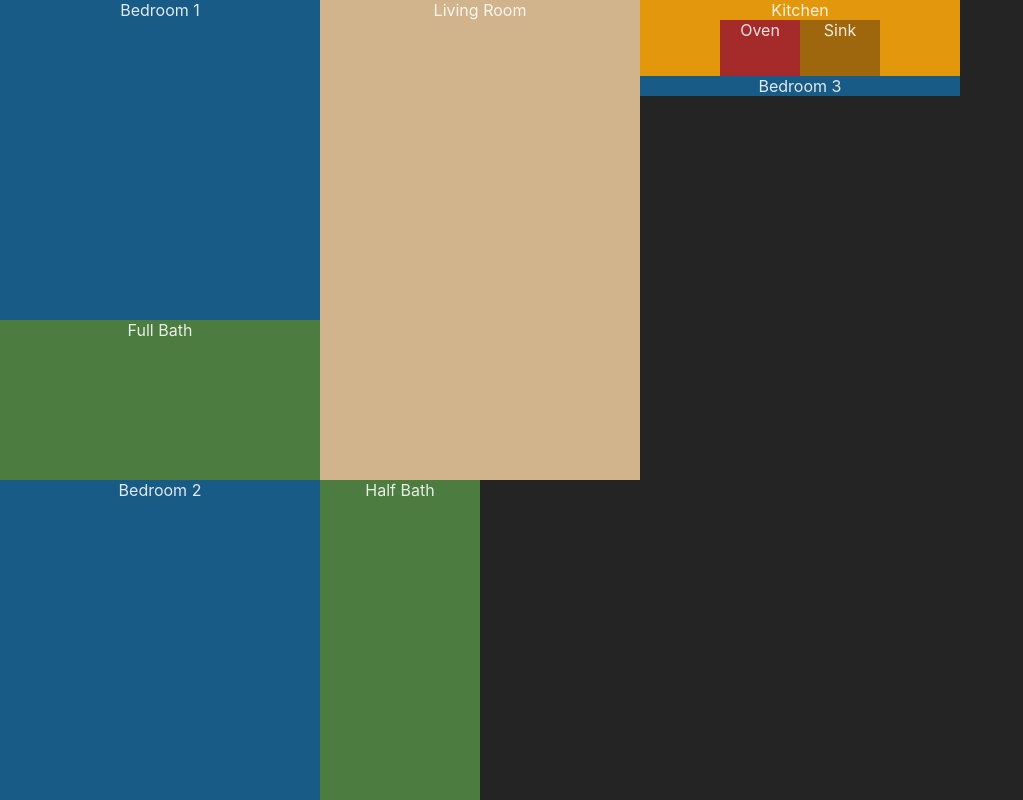
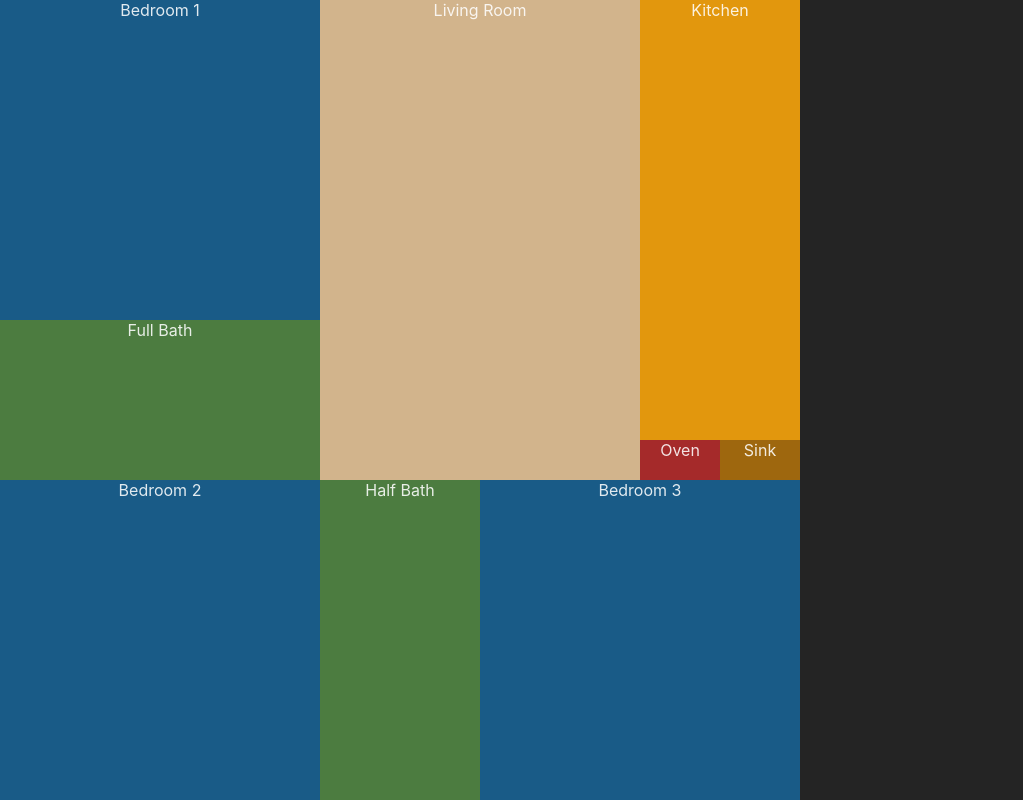
Before and after one commit to korycfitz/floorplan-lab, a React (Vite) app: page / in a window 1280 px wide. Shown: the whole page, without its empty margins (0-1023 px from the left). Built offline with nearby package versions, Linux system fonts and the light colour scheme.

Commit message:
finish styling beside oven and sink alignment

```diff
--- a/src/App.css
+++ b/src/App.css
@@ -40,17 +40,26 @@
 }
 
 #half-bath {
+  position: absolute;
   height: 40vh;
   width: 20vh;
+
 }
 
-.container-3 {
-
+#bedroom-3 {
+  position: absolute;
+  display: inline-block;
+  height: 40vh;
+  width: 40vh;
 }
 
 .kitchen {
   background-color: rgb(226, 151, 13);
-  width: 40vh;
+  width: 20vh;
+}
+
+#kitchen {
+  height: calc(60vh - 5vh);
 }
 
 .oven {
@@ -58,7 +67,7 @@
   background-color: brown;
   width: 10vh;
   display: inline-block;
-  height: 7vh;
+  height: 5vh;
 
 }
 
@@ -67,5 +76,5 @@
   background-color: rgba(74, 43, 17, 0.444);
   width: 10vh;
   display: inline-block;
-  height: 7vh;
+  height: 5vh;
 }
--- a/src/FloorPlan.jsx
+++ b/src/FloorPlan.jsx
@@ -22,13 +22,13 @@ function FloorPlan() {
         <div className="bath" id="half-bath">
           <Bath size='Half'/>
         </div>
+        <div className="bedroom" id="bedroom-3" >
+          <Bedroom bedNum={3}/>
+        </div>
       </div>
       <div className="container-3">
         <div>
           <Kitchen />
-        </div>
-        <div className="bedroom" id="bedroom-3" >
-          <Bedroom bedNum={3}/>
         </div>
       </div>
     </div>
```
